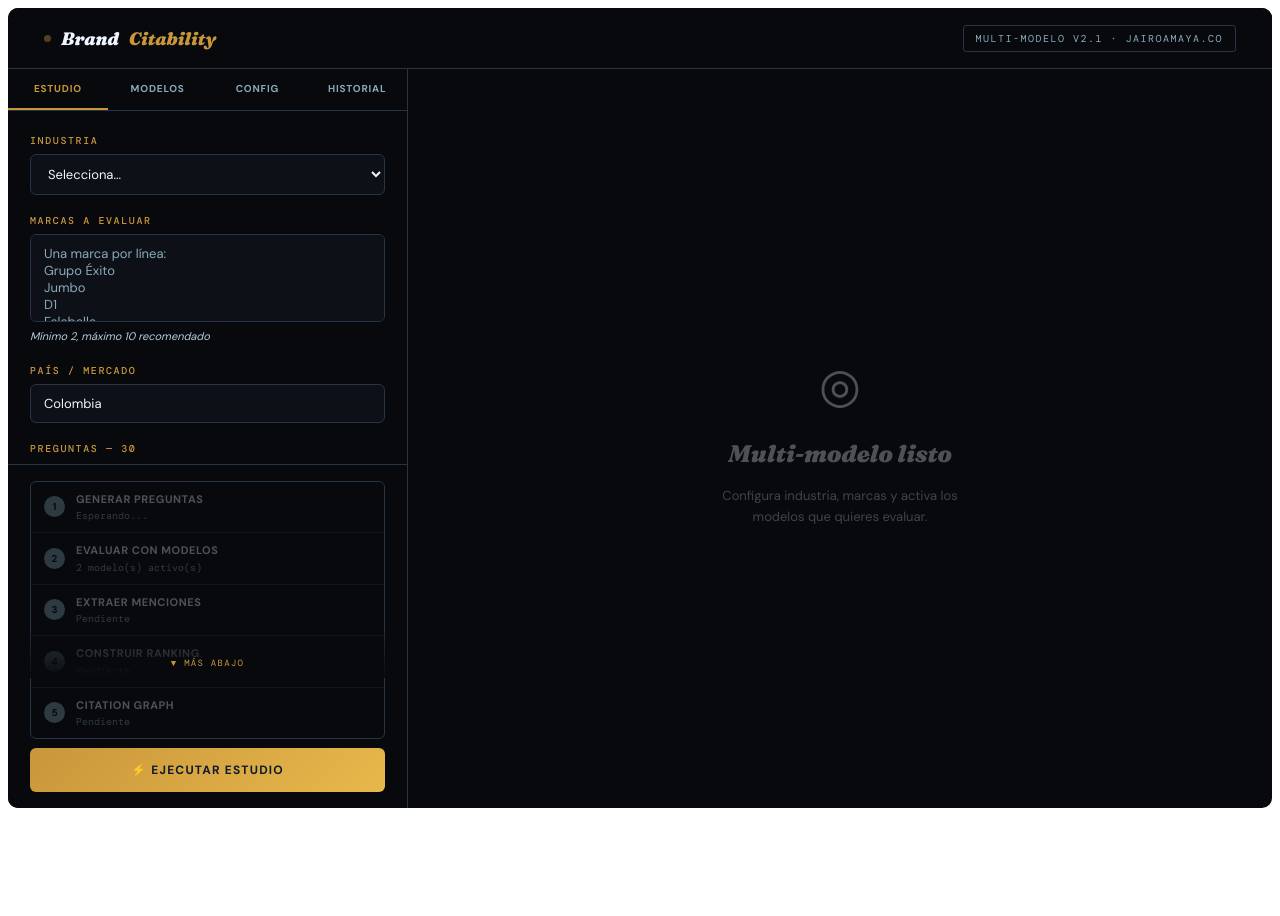
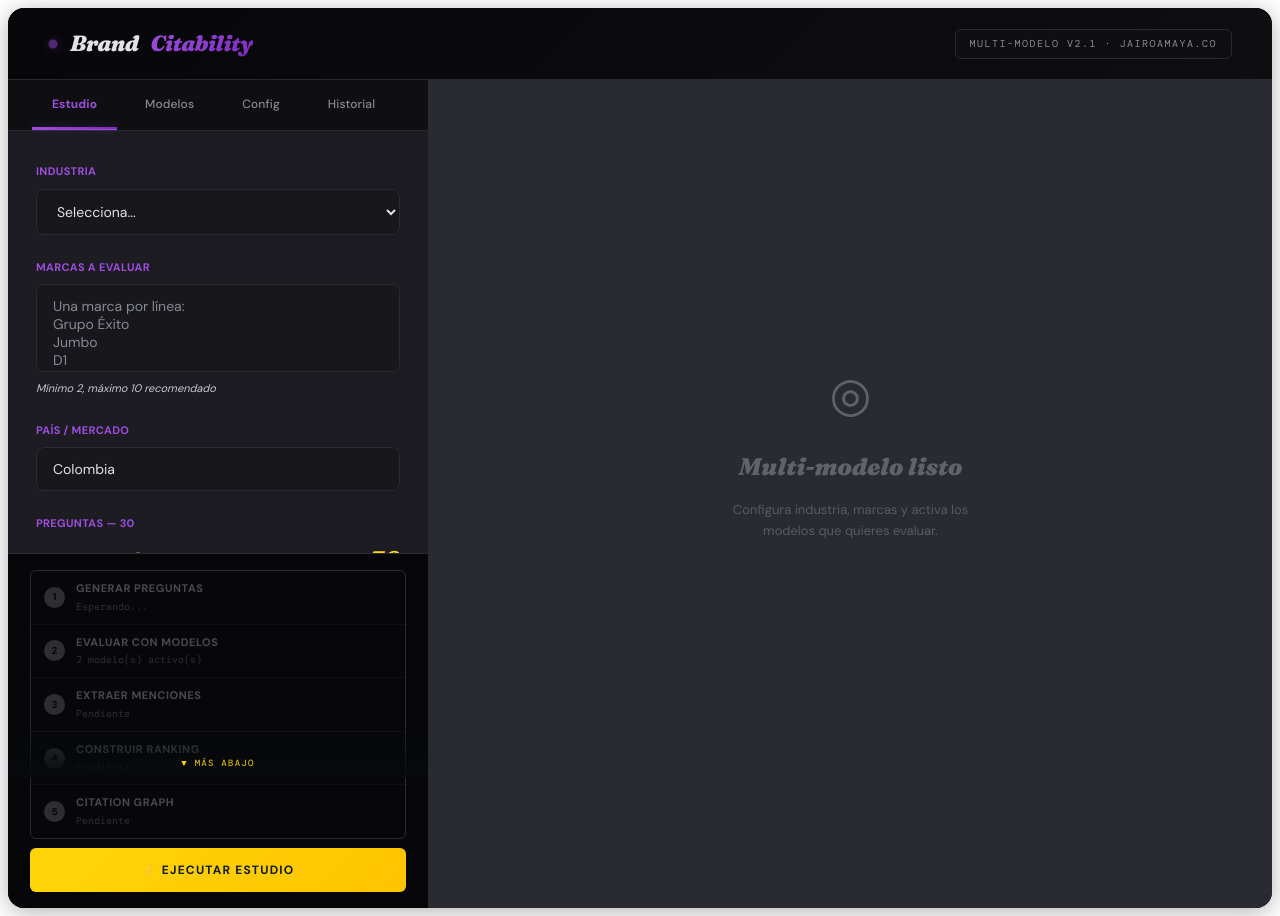
Before and after one commit to jairoamayalaverde/Brand-Visibility, a website: page index.html in a window 1280 px wide. Before the commit the page ends 816 px from the top, so only its background shows below. Drawn offline with nearby package versions, Linux system fonts and the light colour scheme; a web font is replaced by a local one.

Commit message:
Design: Purple + Jairo Amaya yellow brand colors v2.3

```diff
--- a/index.html
+++ b/index.html
@@ -9,30 +9,36 @@
 /* ── ALL STYLES SCOPED TO #cia-agent — no global leaks ── */
 
 #cia-agent {
-  --bg:      #07090C;
-  --surface: #0D1117;
-  --card:    #111820;
-  --border:  #253545;
-  --border2: #324860;
-  --gold:    #C9963B;
-  --gold2:   #E8B84B;
+  --bg:      #070709;
+  --surface: #0f0f12;
+  --card:    #18181c;
+  --border:  #2a2a32;
+  --border2: #3a3a42;
+  --primary: #9d4edd;  /* Púrpura de marca - color principal */
+  --primary-light: #c77dff;  /* Púrpura claro para highlights */
+  --primary-dark: #7b2cbf;   /* Púrpura oscuro para gradientes */
+  --accent:  #FFD60A;  /* Amarillo de marca Jairo Amaya */
+  --gold:    #FFD60A;  /* Amarillo - alias para compatibilidad */
+  --gold2:   #FFC300;  /* Amarillo variante más intenso */
   --green:   #22C55E;
   --red:     #EF4444;
   --blue:    #3B82F6;
-  --text:    #F0F6FF;
-  --dim:     #B8CDDE;
-  --muted:   #8AAABB;
+  --text:    #e1e1e6;
+  --dim:     #c8c8cd;
+  --muted:   #888891;
   background: var(--bg);
   color: var(--text);
   font-family: 'DM Sans', sans-serif;
   font-size: 14px;
-  line-height: 1.5;
+  line-height: 1.6;
   display: flex;
   flex-direction: column;
-  height: 800px;
+  min-height: 800px;
+  max-height: 900px;
   box-sizing: border-box;
   overflow: hidden;
-  border-radius: 10px;
+  border-radius: 16px;
+  box-shadow: 0 4px 24px rgba(0,0,0,0.3), 0 0 1px rgba(157,78,221,0.1);
 }
 #cia-agent *, #cia-agent *::before, #cia-agent *::after {
   box-sizing: border-box;
@@ -43,33 +49,42 @@
 /* HEADER */
 #cia-agent .cia-hdr {
   border-bottom: 1px solid var(--border);
-  padding: 18px 36px;
+  padding: 24px 40px;
   display: flex;
   align-items: center;
   justify-content: space-between;
-  background: var(--bg);
+  background: linear-gradient(135deg, var(--bg) 0%, rgba(15,15,18,0.95) 100%);
+  backdrop-filter: blur(10px);
   flex-shrink: 0;
-  height: 61px;
+  height: 72px;
 }
 #cia-agent .cia-logo {
   font-family: 'Fraunces', serif;
-  font-size: 18px;
+  font-size: 22px;
   font-weight: 900;
   font-style: italic;
   display: flex;
   align-items: center;
-  gap: 10px;
+  gap: 12px;
   color: var(--text);
+  letter-spacing: -0.02em;
 }
 #cia-agent .cia-logo-dot {
-  width: 7px; height: 7px;
+  width: 10px; height: 10px;
   border-radius: 50%;
-  background: var(--gold);
+  background: var(--primary);
   animation: cia-blink 2.4s infinite;
   flex-shrink: 0;
-}
-@keyframes cia-blink { 0%,100%{opacity:1} 50%{opacity:.3} }
-#cia-agent .cia-logo span { color: var(--gold); }
+  box-shadow: 0 0 12px rgba(157,78,221,0.6);
+}
+@keyframes cia-blink { 0%,100%{opacity:1;transform:scale(1)} 50%{opacity:.4;transform:scale(0.9)} }
+#cia-agent .cia-logo span {
+  color: var(--primary);
+  background: linear-gradient(135deg, var(--primary), #7b2cbf);
+  -webkit-background-clip: text;
+  -webkit-text-fill-color: transparent;
+  background-clip: text;
+}
 #cia-agent .cia-vtag {
   font-family: 'DM Mono', monospace;
   font-size: 10px;
@@ -77,25 +92,28 @@
   letter-spacing: .15em;
   text-transform: uppercase;
   border: 1px solid var(--border);
-  padding: 5px 12px;
-  border-radius: 3px;
+  padding: 6px 14px;
+  border-radius: 6px;
+  background: var(--surface);
 }
 
 /* TWO-COLUMN LAYOUT */
 #cia-agent .cia-layout {
   flex: 1;
   display: grid;
-  grid-template-columns: 400px 1fr;
-  height: 739px;
+  grid-template-columns: 420px 1fr;
+  height: calc(100% - 72px);
   overflow: hidden;
+  gap: 1px;
+  background: var(--border);
 }
 
 /* LEFT PANEL */
 #cia-agent .cia-left {
-  border-right: 1px solid var(--border);
+  background: rgba(15,15,18,0.5);
   display: flex;
   flex-direction: column;
-  height: 739px;
+  height: 100%;
   overflow: hidden;
   position: relative;
 }
@@ -103,27 +121,47 @@
   display: flex;
   border-bottom: 1px solid var(--border);
   flex-shrink: 0;
+  padding: 0 24px;
+  gap: 8px;
+  background: var(--surface);
 }
 #cia-agent .cia-tab {
-  flex: 1;
-  padding: 13px 6px;
-  font-size: 10px;
-  font-weight: 700;
-  text-transform: uppercase;
-  letter-spacing: .08em;
+  padding: 16px 20px;
+  font-size: 12px;
+  font-weight: 500;
+  letter-spacing: 0.01em;
   cursor: pointer;
   text-align: center;
   color: var(--muted);
   border-bottom: 2px solid transparent;
-  transition: color .2s, border-color .2s;
+  transition: all .2s ease;
   background: none;
   border-top: none;
   border-left: none;
   border-right: none;
   font-family: 'DM Sans', sans-serif;
-}
-#cia-agent .cia-tab.active { color: var(--gold); border-bottom-color: var(--gold); }
-#cia-agent .cia-tab:hover:not(.active) { color: var(--text); }
+  position: relative;
+  text-transform: none;
+}
+#cia-agent .cia-tab.active {
+  color: var(--primary);
+  font-weight: 600;
+  border-bottom-color: var(--primary);
+}
+#cia-agent .cia-tab.active::after {
+  content: '';
+  position: absolute;
+  bottom: -1px;
+  left: 0;
+  right: 0;
+  height: 2px;
+  background: linear-gradient(90deg, var(--primary), #7b2cbf);
+  box-shadow: 0 0 8px rgba(157,78,221,0.4);
+}
+#cia-agent .cia-tab:hover:not(.active) {
+  color: var(--dim);
+  background: rgba(157,78,221,0.05);
+}
 
 #cia-agent .cia-tab-body {
   flex: 1;
@@ -165,32 +203,36 @@
 #cia-agent .cia-tab-panel {
   display: none;
   flex-direction: column;
-  gap: 18px;
-  padding: 22px;
+  gap: 24px;
+  padding: 32px 28px;
   flex: 1;
 }
 #cia-agent .cia-tab-panel.active { display: flex; }
 
 /* FORM FIELDS */
-#cia-agent .cia-field { display: flex; flex-direction: column; gap: 6px; }
+#cia-agent .cia-field {
+  display: flex;
+  flex-direction: column;
+  gap: 8px;
+}
 #cia-agent .cia-field label {
-  font-family: 'DM Mono', monospace;
-  font-size: 10px;
-  letter-spacing: .16em;
+  font-family: 'DM Sans', sans-serif;
+  font-size: 11px;
+  letter-spacing: 0.03em;
   text-transform: uppercase;
-  color: var(--gold);
-  font-weight: 500;
+  color: var(--primary);
+  font-weight: 600;
 }
 #cia-agent .cia-field input,
 #cia-agent .cia-field textarea,
 #cia-agent .cia-field select {
-  background: var(--surface);
+  background: var(--card);
   border: 1px solid var(--border);
   color: var(--text);
   font-family: 'DM Sans', sans-serif;
-  font-size: 13px;
-  padding: 10px 13px;
-  border-radius: 6px;
+  font-size: 14px;
+  padding: 12px 16px;
+  border-radius: 8px;
   outline: none;
   transition: border-color .2s, box-shadow .2s;
   resize: none;
```
